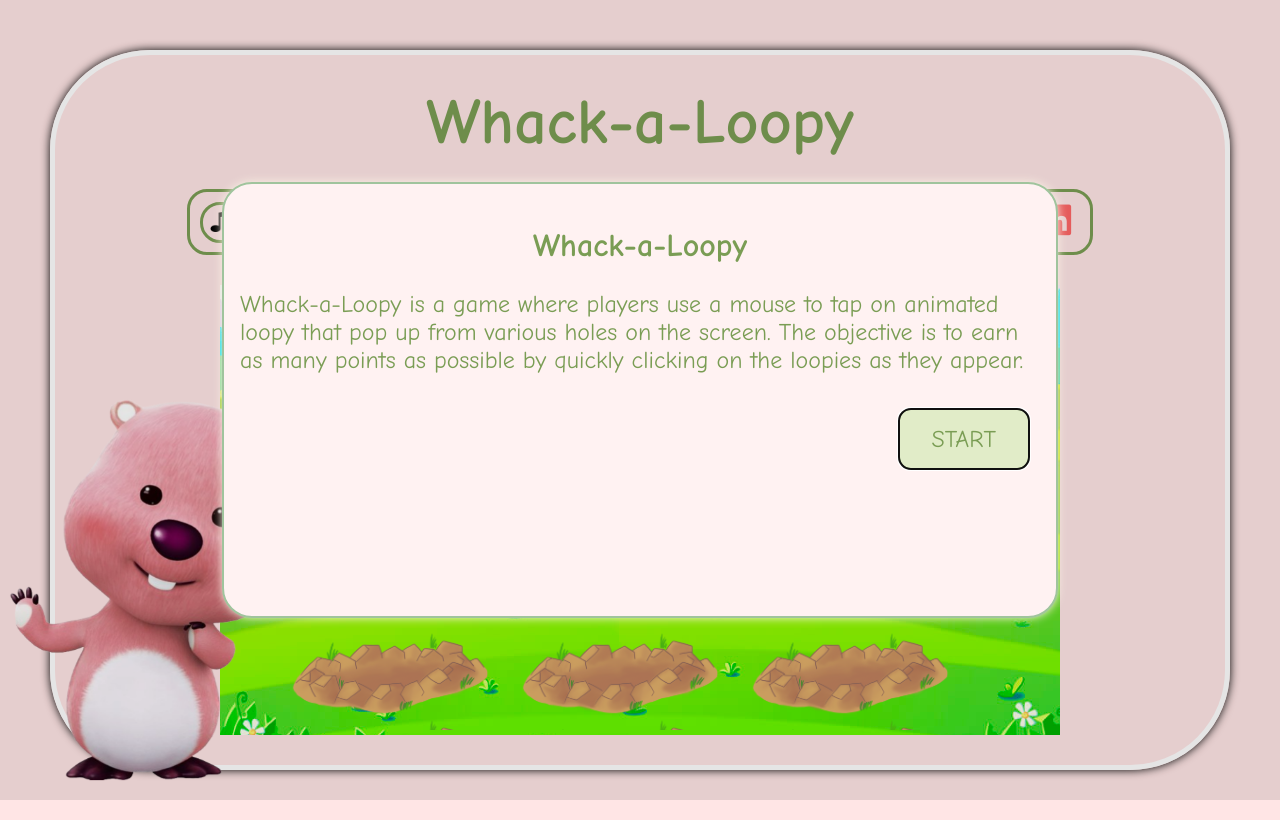
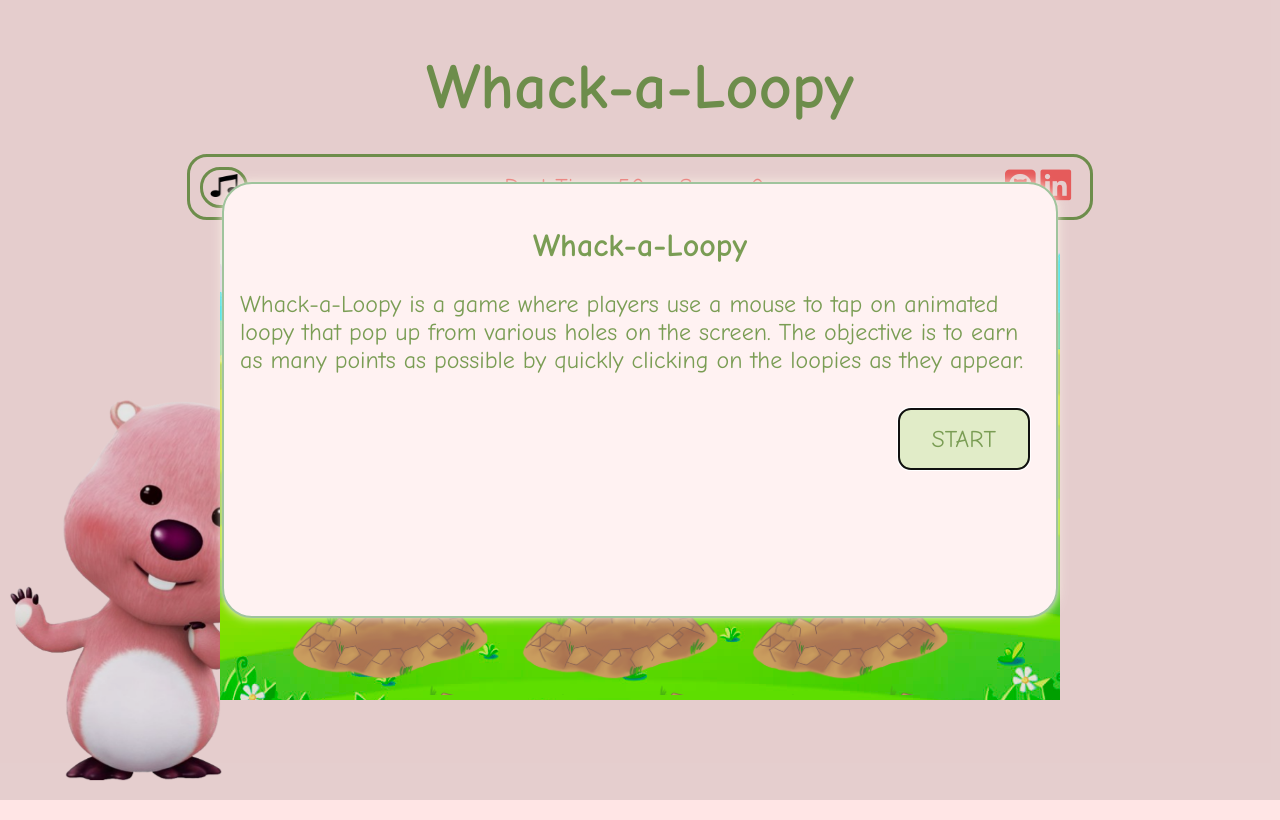
Before and after one commit to elevenstand7/JSProject, a website: page index.html in a window 1280 px wide. Drawn offline with Linux system fonts and the light colour scheme.

Commit message:
modify layout

```diff
--- a/index.html
+++ b/index.html
@@ -36,7 +36,7 @@
         </div>
 
         <div class="display">
-            <div>&nbsp&nbspRest Time: <span id="time">10s</span>&nbsp&nbsp&nbspScore: <span id="score">0</span></div>
+            <div>&nbsp&nbspRest Time: <span id="time">50s</span>&nbsp&nbsp&nbspScore: <span id="score">0</span></div>
         </div>
 
         <div class="nav-link">
--- a/src/index.scss
+++ b/src/index.scss
@@ -30,12 +30,13 @@ h2{
 }
 
 body{
-    border: 5px solid white;
-    border-radius: 100px;
+    // border: 5px solid white;
+    // border-radius: 100px;
     background: #FFE5E5;
     // background: #FCAEAE;
     margin: 50px 50px 50px 50px;
-    box-shadow: 0 0 10px rgba(0, 0, 0, 1.0);
+    // box-shadow: 0 0 10px rgba(0, 0, 0, 1.0);
+
 }
 
 li{
@@ -135,6 +136,11 @@ dialog{
     // height: 70%;
     background-image: url("../assets/images/grass3.png");
     background-size: cover;
+
+}
+
+.game-board{
+    z-index: 0;
 }
 
 .hole{
@@ -200,13 +206,16 @@ dialog{
     left: 0;
     bottom: 0;
     padding: 10px;
+    z-index: -1;
 
   }
 
 .cute_loopy img {
-    width: 70%;
-    height: auto;
+    max-width: 70%;
+    max-height: auto;
     margin-bottom: 10px;
+    min-width: 100px;
+    min-height: 100px;
 }
 
 .fa-brands{
--- a/src/scripts/game.js
+++ b/src/scripts/game.js
@@ -28,7 +28,7 @@ class Game{
         this.gameScore.innerHTML = "0";
         // document.querySelector(".music-img") = './assets/images/on.png';
         document.getElementById("hit-evil").innerHTML = "";
-        this.time = 10;
+        this.time = 50;
         this.score = 0;
         this.gameTime.innerText = this.time + 's';
         this.restTime = setInterval(this.countDown.bind(this), 1000);
```
Also changed, not shown: dist/main.css, dist/main.js.
